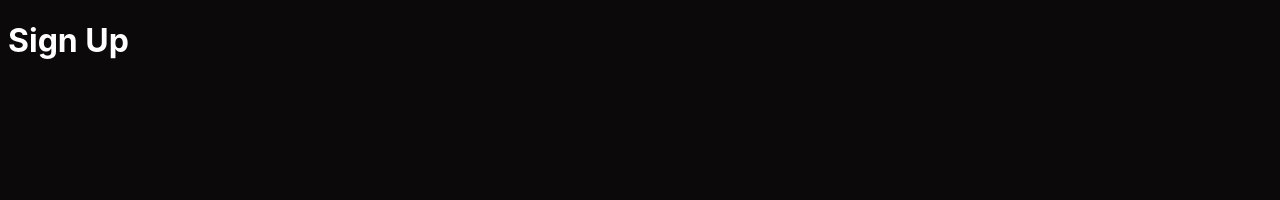
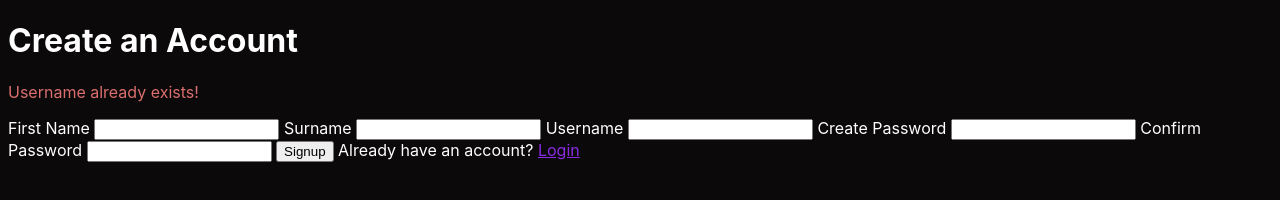
Before and after one commit to lethabomaepa11/yochat, a plain HTML site: page pages/signup.html in a window 1280 px wide. Drawn offline with Linux system fonts and the light colour scheme; a web font is replaced by a local one.

Commit message:
Created the html non-styled form

```diff
--- a/global.css
+++ b/global.css
@@ -18,6 +18,9 @@
 .bg-primary {
   background-color: var(--primary);
 }
+.bg-primary-text {
+  color: white;
+}
 .text-primary {
   color: var(--primary);
 }
@@ -26,6 +29,12 @@
 }
 .text-secondary {
   color: var(--secondary);
+}
+.text-error {
+  color: var(--error);
+}
+.text-success {
+  color: var(--success);
 }
 .bg {
   background-color: var(--background);
@@ -37,3 +46,7 @@ body {
   color: white;
   font-family: Inter;
 }
+
+a {
+  color: var(--primary);
+}
--- a/pages/signup.html
+++ b/pages/signup.html
@@ -9,7 +9,42 @@
 <body>
     <div>
         <div>
-            <h1>Sign Up</h1>
+            <h1>Create an Account</h1>
+            <p id="signupError" class="text-error">Username already exists!</p>
+            <form id="signupForm">
+                <!-- Displayed: inline on Desktop, Block on mobile -->
+                <span>
+                    <label for="firstName">First Name</label>
+                    <input type="text" name="firstName" id="firstName"/>
+                    <label for="surname">Surname</label>
+                    <input type="text" name="surname" id="surname" />
+                </span>
+                <span>
+                    <label for="username">Username</label>
+                    <input type="text" name="username" id="username" />
+                </span>
+
+                <span>
+                    <label for="password">Create Password</label>
+                    <input type="password" name="password" id="password" />
+                </span>
+
+                <span>
+                    <label for="confirmPassword">Confirm Password</label>
+                    <input type="password" name="confirmPassword" id="confirmPassword" />
+                </span>
+                <button type="submit">
+                    Signup
+                </button>
+
+                <span>
+                    Already have an account?
+                    <a href="./login.html">Login</a>
+                </span>
+
+
+            </form>
+
         </div>
     </div>
 </body>
```
